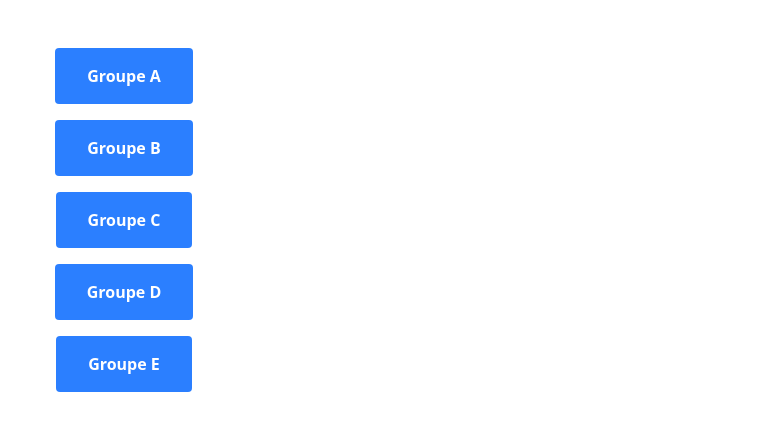
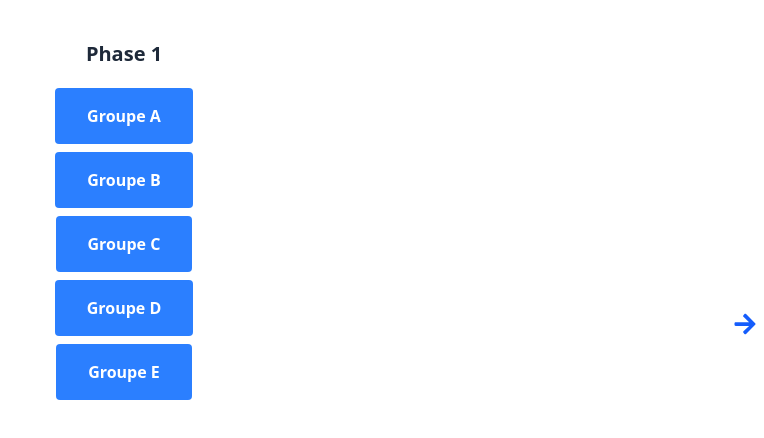
Before and after one commit to AltoPal0/app, a React (Vite) app: page / in a window 1280 px wide. Shown: the top 438 px of the page, without its empty margins (516-1280 px from the left). Built offline with nearby package versions, Linux system fonts and the light colour scheme.

Commit message:
multi groups

```diff
--- a/src/components/GroupSelector.tsx
+++ b/src/components/GroupSelector.tsx
@@ -1,17 +1,57 @@
 import { Link } from 'react-router-dom';
+import { useState } from 'react';
+import { FaArrowRight, FaArrowLeft } from 'react-icons/fa';
 
-const groups = ['A', 'B', 'C', 'D', 'E'];
+const allGroups = [['A', 'B', 'C', 'D', 'E'], ['F', 'G', 'H', 'I', 'J']];
 
 export default function GroupSelector() {
+  const [page, setPage] = useState(0);
+
   return (
-    <div className="flex flex-col items-center mt-10">
-      {groups.map(group => (
-        <Link key={group} to={`/group/${group}`}>
-          <button className="bg-blue-500 hover:bg-blue-700 text-white font-bold py-4 px-8 rounded m-2">
-            Groupe {group}
-          </button>
-        </Link>
-      ))}
+    <div className="flex flex-col items-center mt-10 w-full">
+      <div className="text-center mb-4">
+        <h2 className="text-xl font-bold">{page === 0 ? 'Phase 1' : 'Phase 2'}</h2>
+      </div>
+      <div className="flex flex-row items-center justify-center w-full">
+        <div className="w-10 flex justify-center">
+          {page === 1 && (
+            <button
+              className="text-blue-600 hover:text-blue-800"
+              onClick={() => setPage(0)}
+            >
+              <FaArrowLeft size={24} />
+            </button>
+          )}
+        </div>
+        <div className="relative w-full min-h-[480px] overflow-hidden">
+          <div
+            className="absolute top-0 left-0 flex w-[200%] transition-transform duration-500"
+            style={{ transform: `translateX(-${page * 50}%)` }}
+          >
+            {allGroups.map((groupSet, i) => (
+              <div key={i} className="w-full flex flex-col items-center justify-center pb-4">
+                {groupSet.map(group => (
+                  <Link key={group} to={`/group/${group}`}>
+                    <button className="bg-blue-500 hover:bg-blue-700 text-white font-bold py-4 px-8 rounded my-1">
+                      Groupe {group}
+                    </button>
+                  </Link>
+                ))}
+              </div>
+            ))}
+          </div>
+        </div>
+        <div className="w-10 flex justify-center">
+          {page === 0 && (
+            <button
+              className="text-blue-600 hover:text-blue-800"
+              onClick={() => setPage(1)}
+            >
+              <FaArrowRight size={24} />
+            </button>
+          )}
+        </div>
+      </div>
     </div>
   );
 }
--- a/src/components/MatchesTable.tsx
+++ b/src/components/MatchesTable.tsx
@@ -14,6 +14,7 @@ interface Props {
 
 export default function MatchesTable({ data, selectedTeam, highlightTeam, onScoreUpdated }: Props) {
   const [editingMatch, setEditingMatch] = useState<MatchEntry | null>(null);
+  const [isSaving, setIsSaving] = useState(false);
 
   const filteredMatches = selectedTeam
     ? data.filter(match =>
@@ -105,6 +106,7 @@ export default function MatchesTable({ data, selectedTeam, highlightTeam, onScor
           onConfirm={async (leftScore, rightScore) => {
             if (editingMatch) {
               try {
+                setIsSaving(true);
                 const groupMatch = editingMatch.group; // assumes match has a 'group' property
                 const matchIndex = data.findIndex(
                   m => m.leftTeam === editingMatch.leftTeam && m.rightTeam === editingMatch.rightTeam
@@ -116,10 +118,12 @@ export default function MatchesTable({ data, selectedTeam, highlightTeam, onScor
               } catch (error) {
                 console.error("Failed to update match score:", error);
               } finally {
+                setIsSaving(false);
                 setEditingMatch(null);
               }
             }
           }}
+          loading={isSaving}
         />
       )}
     </div>
--- a/src/components/ScoreEditorModal.tsx
+++ b/src/components/ScoreEditorModal.tsx
@@ -5,12 +5,24 @@ interface Props {
   match: MatchEntry;
   onConfirm: (leftScore: string, rightScore: string) => void;
   onCancel: () => void;
+  loading?: boolean;
 }
 
-export default function ScoreEditorModal({ match, onConfirm, onCancel }: Props) {
+export default function ScoreEditorModal({ match, onConfirm, onCancel, loading }: Props) {
   const [selectedWinner, setSelectedWinner] = useState<'left' | 'right' | null>(null);
   const [leftScore, setLeftScore] = useState('');
   const [rightScore, setRightScore] = useState('');
+
+  if (loading) {
+    return (
+      <div className="fixed inset-0 bg-black bg-opacity-50 flex items-center justify-center z-50">
+        <div className="bg-white p-6 rounded-xl shadow-xl text-center">
+          <div className="animate-spin h-10 w-10 border-4 border-blue-500 border-t-transparent rounded-full mx-auto mb-4"></div>
+          <div className="text-lg font-semibold text-gray-700">Mise à jour en cours...</div>
+        </div>
+      </div>
+    );
+  }
 
   const handleConfirm = () => {
     if (leftScore !== '' && rightScore !== '') {
```
